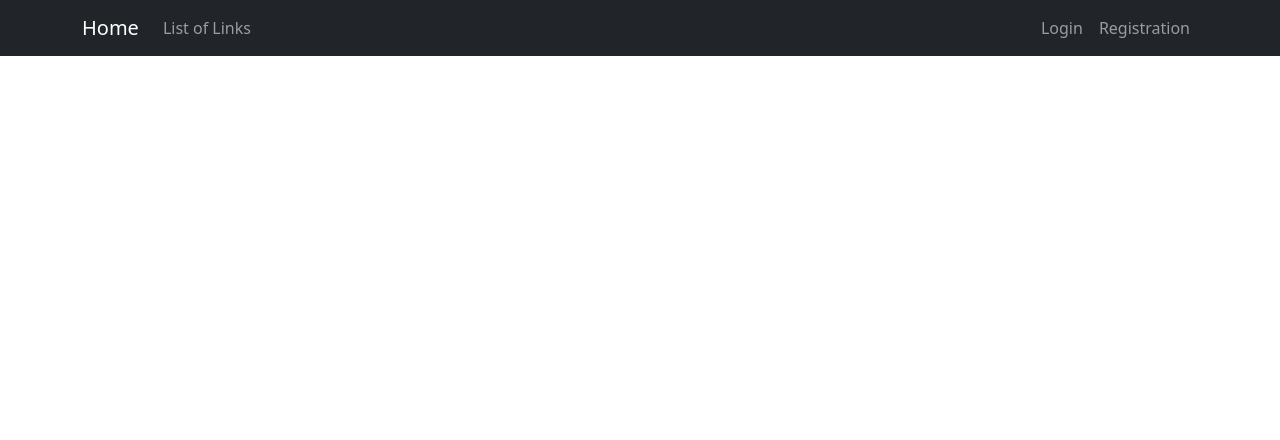
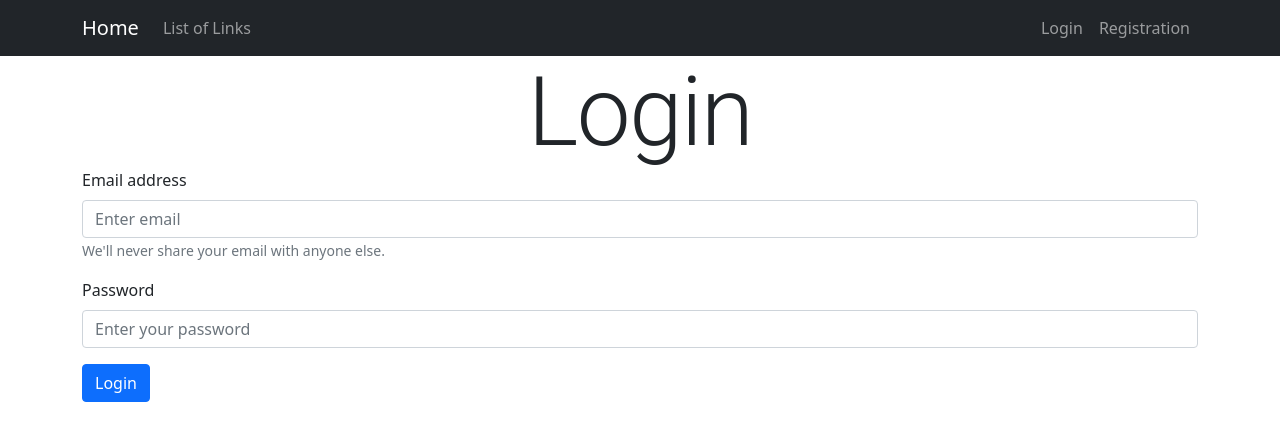
Before and after one commit to MiBBy-4/link_shortener_frontend, a React (Create React App) app: page /login in a window 1280 px wide. Shown: the top 440 px of the page. Built offline with nearby package versions, Linux system fonts and the light colour scheme; no server answers.

Commit message:
feat: add login functional

```diff
--- a/src/App.jsx
+++ b/src/App.jsx
@@ -1,12 +1,13 @@
 import { Routes, Route, useNavigate } from 'react-router-dom';
 import { useDispatch, useSelector } from 'react-redux';
 import { useState, useEffect } from 'react';
-import Main from './Link/Main';
-import LinksList from './Link/LinksList';
+import Main from './link/Main';
+import LinksList from './link/LinksList';
 import LinkNavbar from './templates/Navbar';
 import { sessionRequest } from './apiRequests/UserRequests';
 import { loggedInStatus } from './consts/LoggedInConsts';
 import 'bootstrap/dist/css/bootstrap.min.css';
+import Login from './auth/Login';
 
 function App() {
   const [state, setState] = useState({
@@ -56,6 +57,7 @@ function App() {
       <Routes>
         <Route path="/" element={<Main />} />
         <Route path="/links" element={<LinksList />} />
+        <Route path="/login" element={<Login handleLogin={handleLogin} />} />
       </Routes>
     </div>
   );
--- a/src/apiRequests/UserRequests.jsx
+++ b/src/apiRequests/UserRequests.jsx
@@ -7,3 +7,12 @@ export function sessionRequest() {
 export function logoutRequest() {
   return axios.delete(`${process.env.REACT_APP_API_URL}users/logout`, { withCredentials: true });
 }
+
+export function loginRequest(email, password) {
+  return axios.post(`${process.env.REACT_APP_API_URL}users/sessions`, {
+    user: {
+      email: email,
+      password: password,
+    },
+  }, { withCredentials: true });
+}
--- /dev/null
+++ b/src/auth/Login.jsx
@@ -0,0 +1,61 @@
+import { useNavigate } from 'react-router-dom';
+import { useState } from 'react';
+import { Typography } from '@mui/material';
+import { Form, Button, Container } from 'react-bootstrap';
+import { loginRequest } from '../apiRequests/UserRequests';
+
+export default function Login(props) {
+  const [state, setState] = useState({
+    email: '',
+    password: '',
+  });
+  const navigate = useNavigate();
+
+  function handleSuccessfulAuth(data) {
+    navigate('/');
+    props.handleLogin(data);
+  }
+
+  async function formSubmit(event) {
+    const response = await loginRequest(state.email, state.password);
+    const { data: { status, errors } } = response;
+    if (status === 201) {
+      handleSuccessfulAuth(response.data);
+    }
+  }
+
+  function handleChange(event) {
+    const { target: { value, name } } = event;
+    setState({
+      ...state,
+      [name]: value,
+    });
+  }
+
+  const handleSubmit = (event) => {
+    formSubmit();
+    event.preventDefault();
+  };
+
+  return (
+    <Container>
+      <Typography variant="h1" className="text-center">
+        Login
+      </Typography>
+      <Form onSubmit={handleSubmit}>
+        <Form.Group className="mb-3">
+          <Form.Label>Email address</Form.Label>
+          <Form.Control type="email" placeholder="Enter email" name="email" onChange={handleChange} />
+          <Form.Text className="text-muted">
+            We&apos;ll never share your email with anyone else.
+          </Form.Text>
+        </Form.Group>
+        <Form.Group className="mb-3">
+          <Form.Label>Password</Form.Label>
+          <Form.Control type="password" placeholder="Enter your password" name="password" onChange={handleChange} />
+        </Form.Group>
+        <Button variant="primary" type="submit">Login</Button>
+      </Form>
+    </Container>
+  );
+}
```
Also changed, not shown: src/link/LinksList.jsx (renamed from src/Link/LinksList.jsx), src/link/Main.jsx (renamed from src/Link/Main.jsx).
